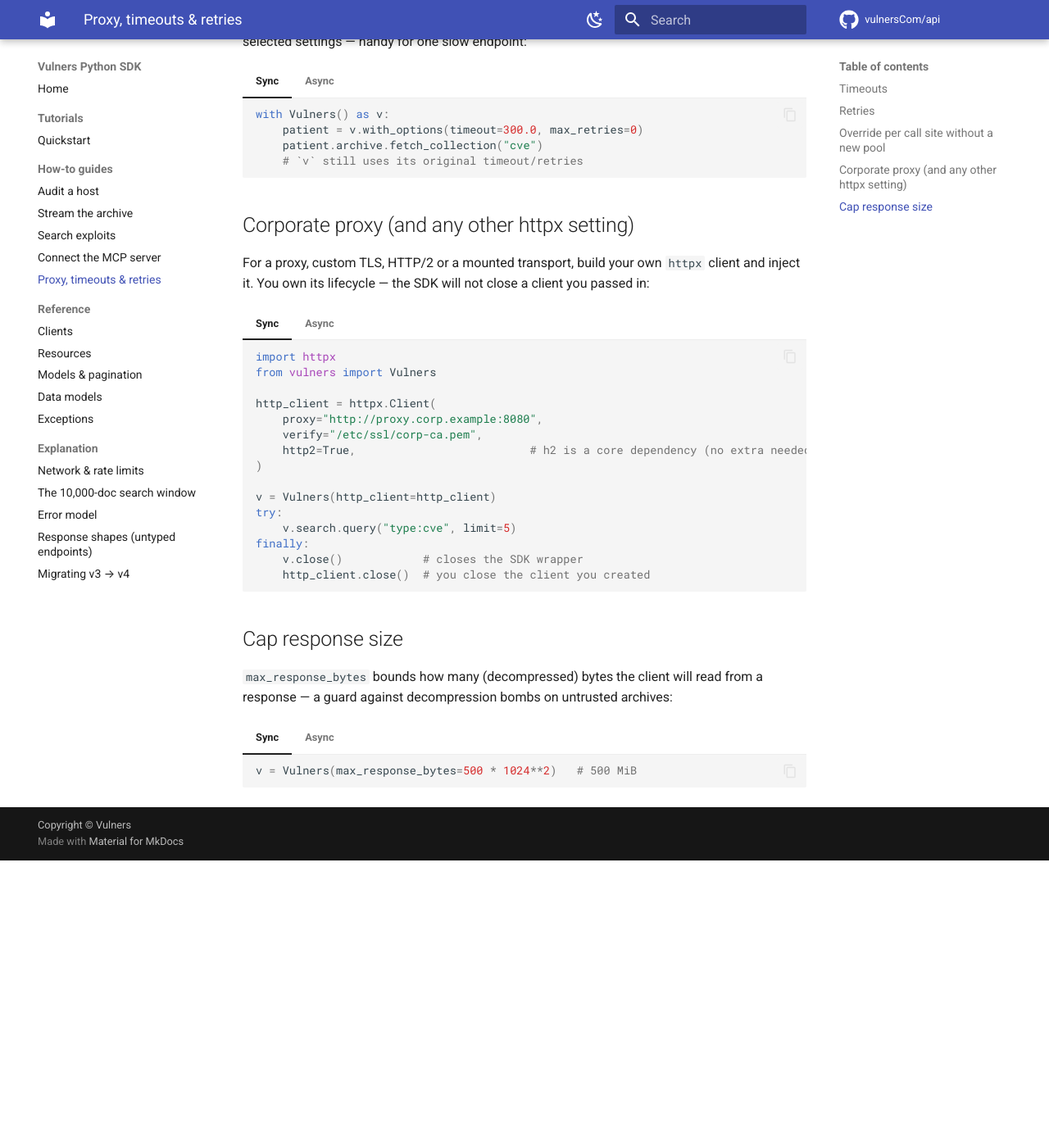
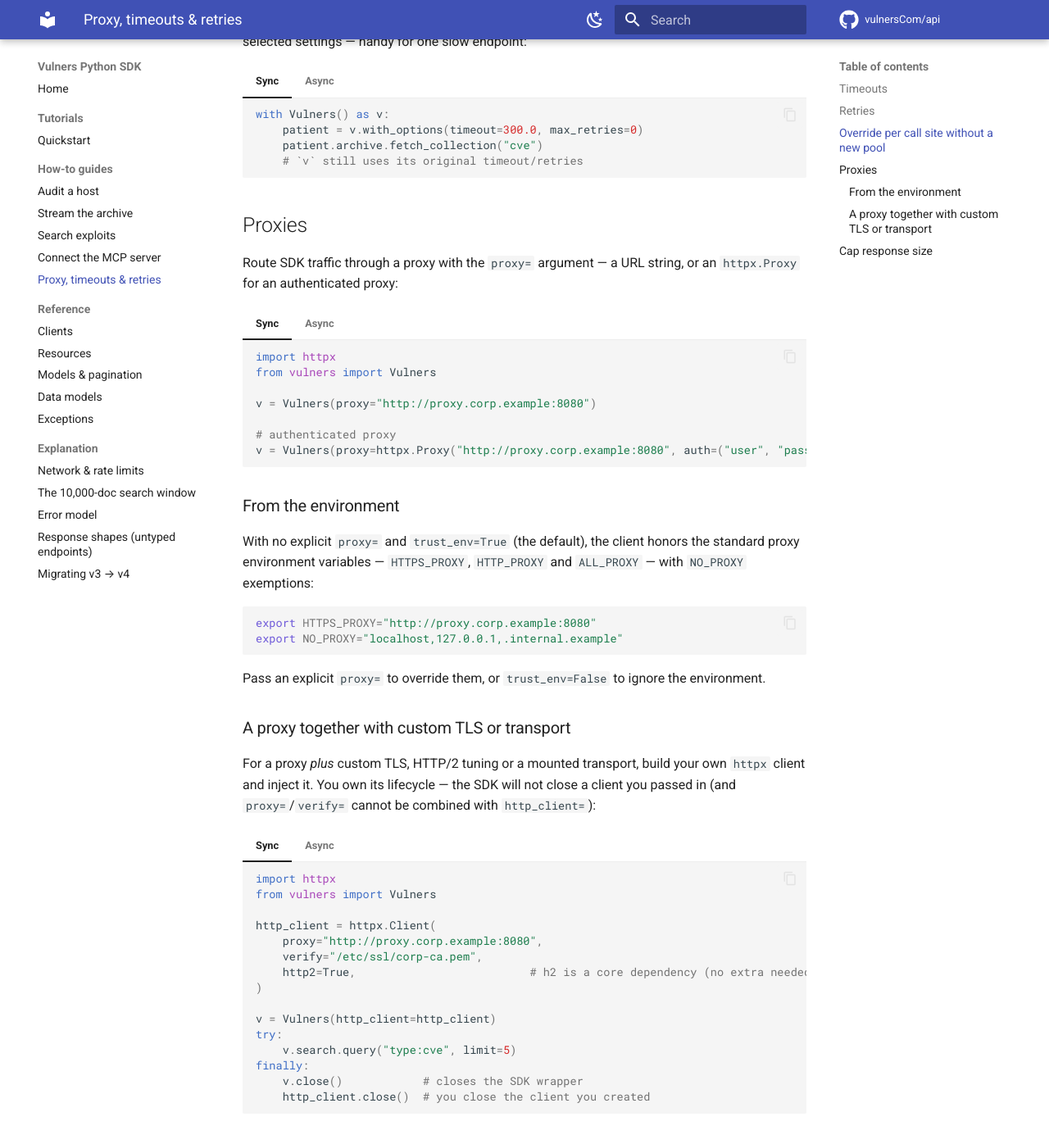
Before and after one commit to vulnersCom/api, an MkDocs documentation site: the page built from documentation/how-to/proxy-timeout-retries.md, in a window 1280 px wide and 1400 px high, scrolled down 962 px. Shown: the top 1385 px of the window at 82% size. Built offline with MkDocs 1.6.1 and Material for MkDocs 9.7.7, drawn with Linux system fonts in a browser that asks for light colours; comment, search, counter and statistics services are not loaded; before the commit the page ends 2012 px from its top, so only the background shows below that.

Commit message:
docs: document proxy configuration (explicit + environment)
README gains a Proxies section; the proxy/timeout/retries how-to now leads with
the proxy= argument and environment proxies (HTTPS_PROXY/HTTP_PROXY/ALL_PROXY,
NO_PROXY) instead of only the bring-your-own-client approach.

````diff
--- a/documentation/how-to/proxy-timeout-retries.md
+++ b/documentation/how-to/proxy-timeout-retries.md
@@ -76,10 +76,51 @@
         # `v` still uses its original timeout/retries
     ```
 
-## Corporate proxy (and any other httpx setting)
+## Proxies
 
-For a proxy, custom TLS, HTTP/2 or a mounted transport, build your own `httpx` client and
-inject it. You own its lifecycle — the SDK will not close a client you passed in:
+Route SDK traffic through a proxy with the `proxy=` argument — a URL string, or an
+`httpx.Proxy` for an authenticated proxy:
+
+=== "Sync"
+
+    ```python
+    import httpx
+    from vulners import Vulners
+
+    v = Vulners(proxy="http://proxy.corp.example:8080")
+
+    # authenticated proxy
+    v = Vulners(proxy=httpx.Proxy("http://proxy.corp.example:8080", auth=("user", "pass")))
+    ```
+
+=== "Async"
+
+    ```python
+    import httpx
+    from vulners import AsyncVulners
+
+    v = AsyncVulners(proxy="http://proxy.corp.example:8080")
+    v = AsyncVulners(proxy=httpx.Proxy("http://proxy.corp.example:8080", auth=("user", "pass")))
+    ```
+
+### From the environment
+
+With no explicit `proxy=` and `trust_env=True` (the default), the client honors the standard
+proxy environment variables — `HTTPS_PROXY`, `HTTP_PROXY` and `ALL_PROXY` — with `NO_PROXY`
+exemptions:
+
+```bash
+export HTTPS_PROXY="http://proxy.corp.example:8080"
+export NO_PROXY="localhost,127.0.0.1,.internal.example"
+```
+
+Pass an explicit `proxy=` to override them, or `trust_env=False` to ignore the environment.
+
+### A proxy together with custom TLS or transport
+
+For a proxy *plus* custom TLS, HTTP/2 tuning or a mounted transport, build your own `httpx`
+client and inject it. You own its lifecycle — the SDK will not close a client you passed in
+(and `proxy=`/`verify=` cannot be combined with `http_client=`):
 
 === "Sync"
 
````
Also changed, not shown: README.md (+23 -0 lines).
